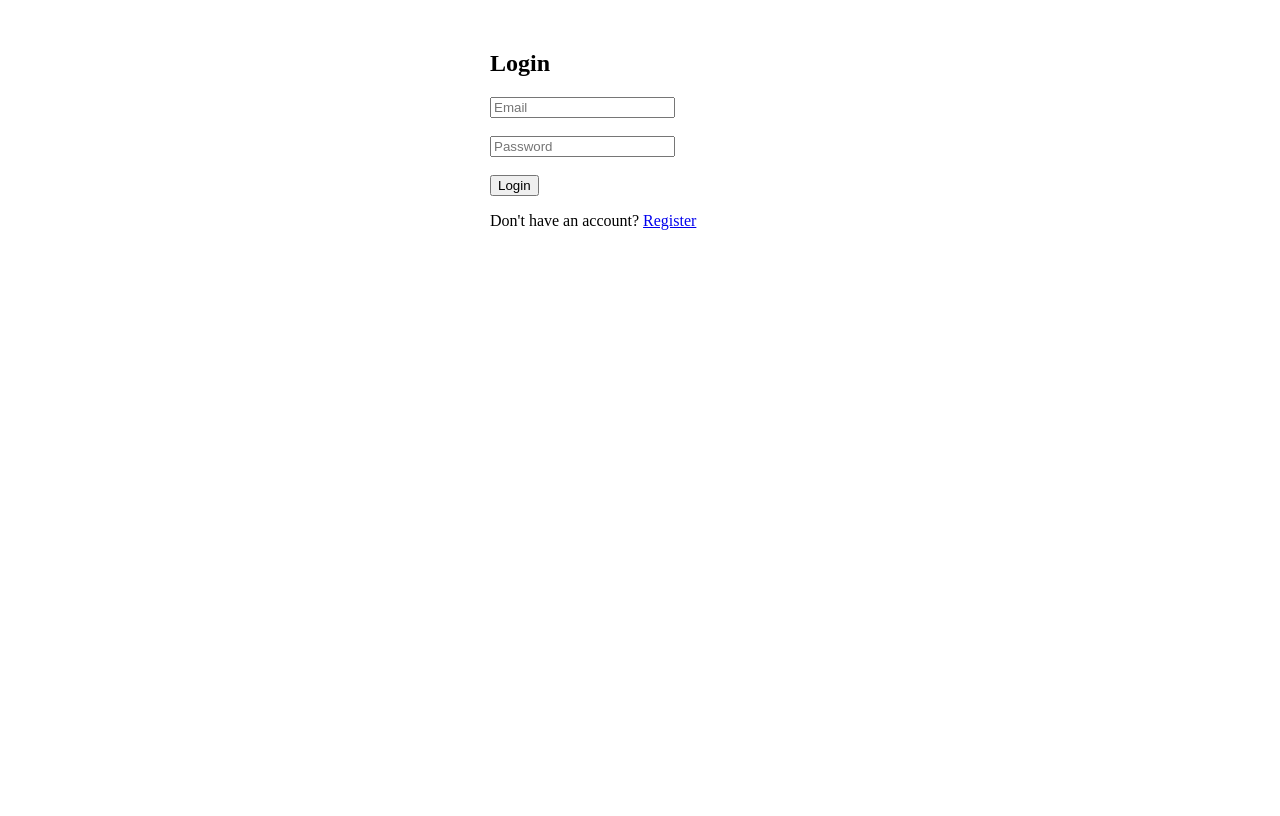
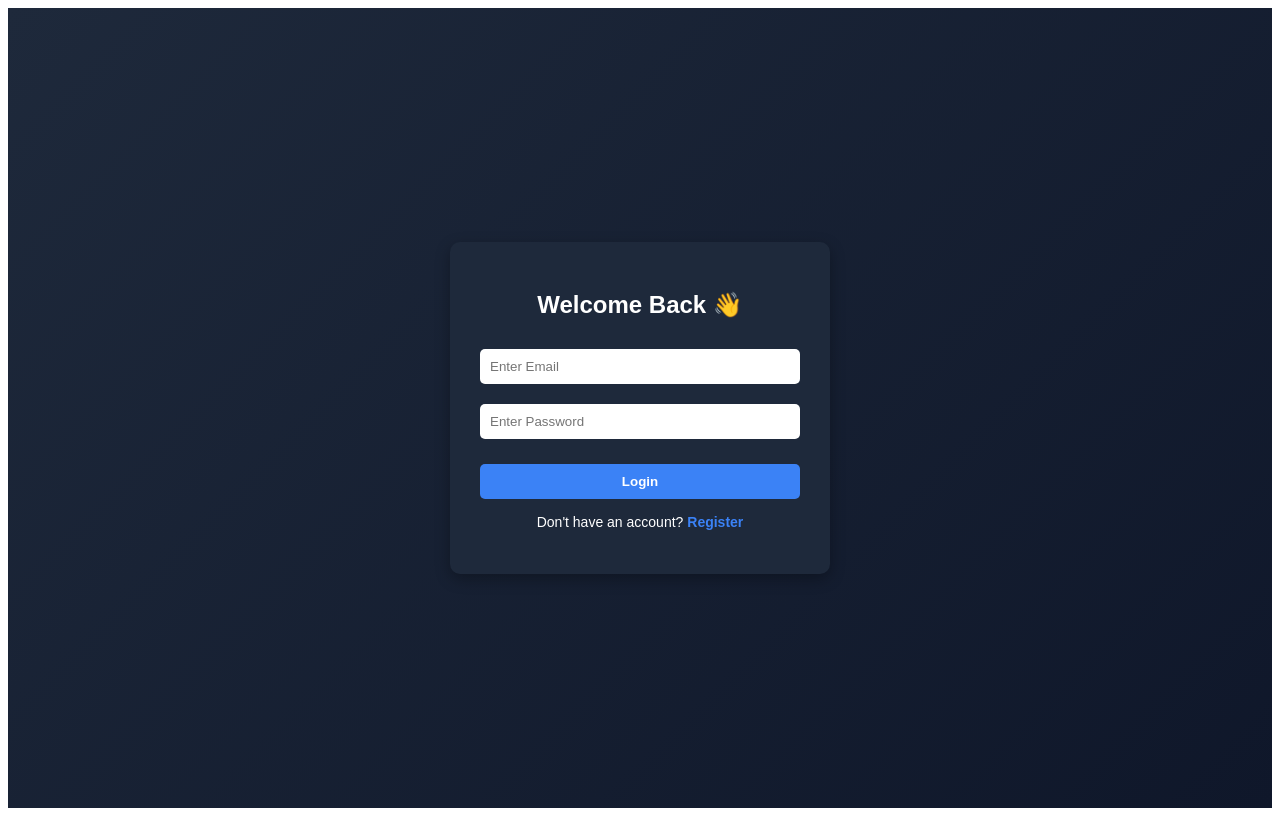
Before and after one commit to sachin7con/mern-todo, a React (Vite) app in the folder frontend/client/: page /login in a window 1280 px wide. Built offline with nearby package versions, Linux system fonts and the light colour scheme.

Commit message:
fix login style

```diff
--- a/frontend/client/src/pages/login.jsx
+++ b/frontend/client/src/pages/login.jsx
@@ -34,41 +34,106 @@ function Login() {
   };
 
   return (
+  <div style={styles.container}>
 
-    <div style={{ width: "300px", margin: "50px auto" }}>
+    <div style={styles.card}>
+      <h2 style={styles.title}>Welcome Back 👋</h2>
 
-      <h2>Login</h2>
-
-      <form onSubmit={handleSubmit}>
+      <form onSubmit={handleSubmit} style={styles.form}>
 
         <input
           type="email"
-          placeholder="Email"
+          placeholder="Enter Email"
           value={email}
           onChange={(e) => setEmail(e.target.value)}
           required
+          style={styles.input}
         />
-
-        <br /><br />
 
         <input
           type="password"
-          placeholder="Password"
+          placeholder="Enter Password"
           value={password}
           onChange={(e) => setPassword(e.target.value)}
           required
+          style={styles.input}
         />
 
-        <br /><br />
-
-        <button type="submit">Login</button>
+        <button type="submit" style={styles.button}>
+          Login
+        </button>
 
       </form>
-    <p>Don't have an account? <Link to="/register">Register</Link>  </p>
+
+      <p style={styles.text}>
+        Don't have an account?{" "}
+        <Link to="/register" style={styles.link}>Register</Link>
+      </p>
     </div>
 
-  );
+  </div>
+);
+
 
 }
+const styles = {
+  container: {
+    height: "100vh",
+    display: "flex",
+    justifyContent: "center",
+    alignItems: "center",
+    background: "linear-gradient(135deg, #1e293b, #0f172a)",
+    fontFamily: "Arial, sans-serif",
+  },
+
+  card: {
+    backgroundColor: "#1e293b",
+    padding: "30px",
+    borderRadius: "10px",
+    width: "320px",
+    boxShadow: "0 5px 15px rgba(0,0,0,0.3)",
+    textAlign: "center",
+    color: "white",
+  },
+
+  title: {
+    marginBottom: "20px",
+  },
+
+  form: {
+    display: "flex",
+    flexDirection: "column",
+  },
+
+  input: {
+    padding: "10px",
+    margin: "10px 0",
+    borderRadius: "5px",
+    border: "none",
+    outline: "none",
+  },
+
+  button: {
+    padding: "10px",
+    marginTop: "15px",
+    backgroundColor: "#3b82f6",
+    color: "white",
+    border: "none",
+    borderRadius: "5px",
+    cursor: "pointer",
+    fontWeight: "bold",
+  },
+
+  text: {
+    marginTop: "15px",
+    fontSize: "14px",
+  },
+
+  link: {
+    color: "#3b82f6",
+    textDecoration: "none",
+    fontWeight: "bold",
+  },
+};
 
 export default Login;
```
